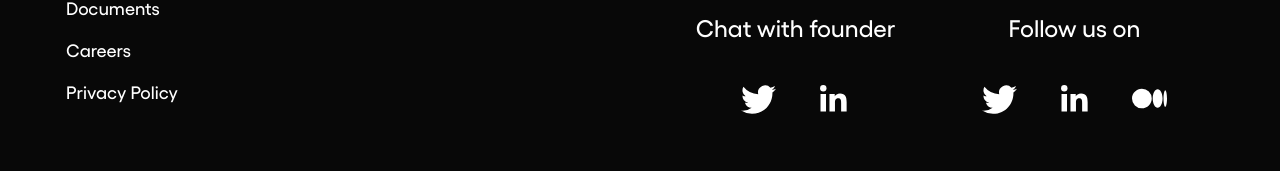
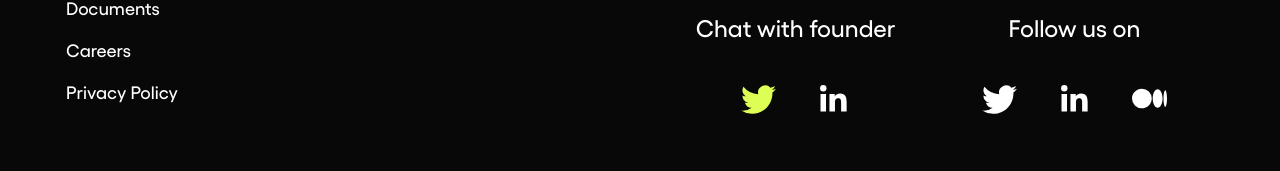
Before and after one commit to Shubham0850/hashmind, a Next.js app: page / in a window 1280 px wide. In both pictures the pointer is over the link 758 px from the left and 6319 px from the top of the page. Shown: the part 6221-6392 px from the top of the page. Built offline with nearby package versions, Linux system fonts and the light colour scheme.

Commit message:
hover effect css

```diff
--- a/src/styles/globals.css
+++ b/src/styles/globals.css
@@ -83,14 +83,7 @@
 
 /* footer hover icons */
 
-.twittericon:hover {
-  color: #ddff55;
+
+.hoverEffect:hover{
+color: #DDFF55;
 }
-
-.linkedinicon:hover {
-  color: #ddff55;
-}
-
-.mediumicon:hover {
-  color: #ddff55;
-}
```
